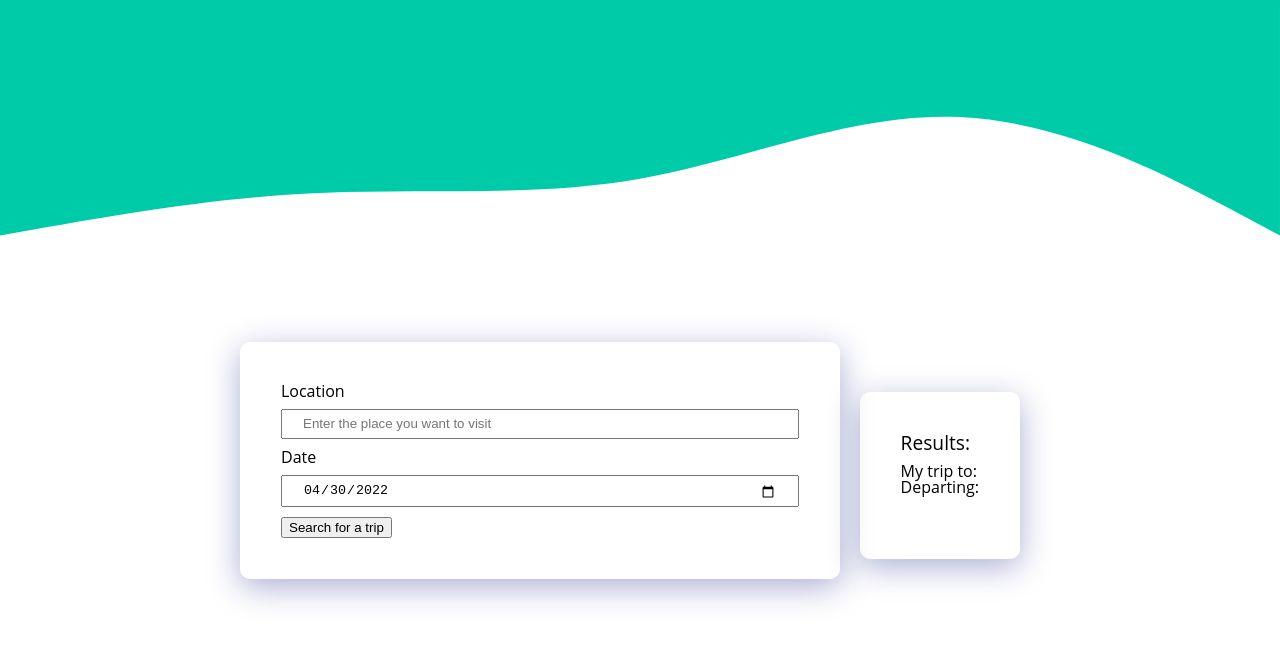
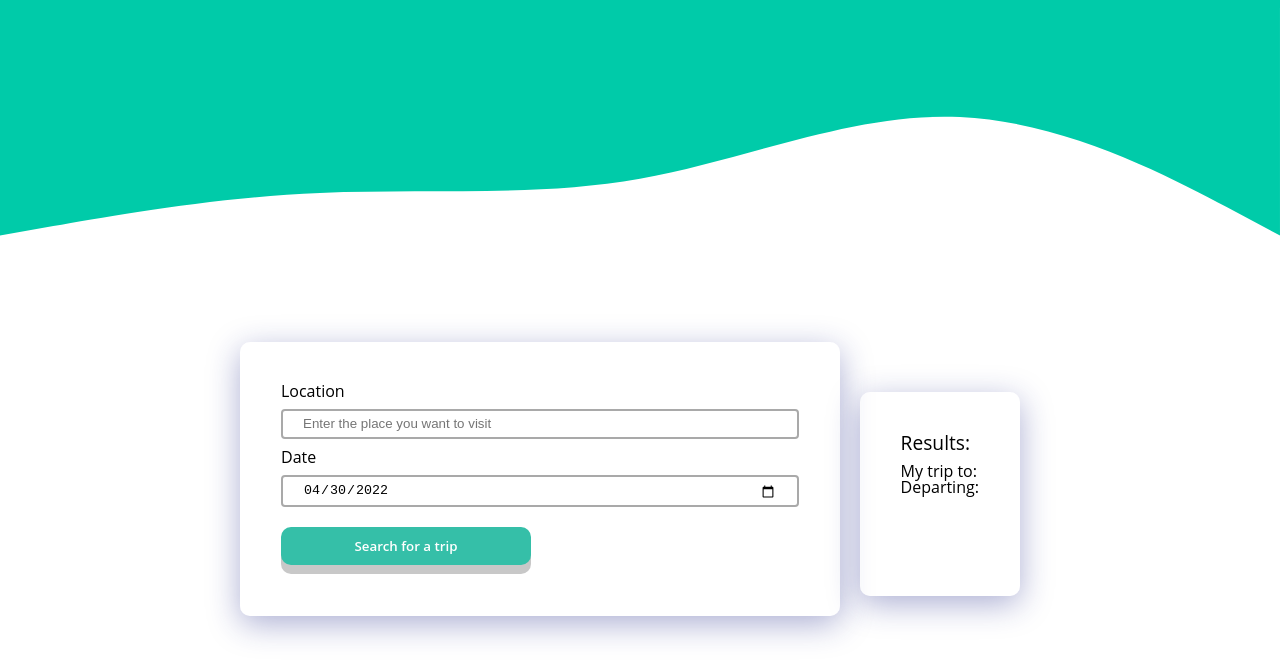
Before and after one commit to gabrielmarcano/fend-capstone, a website built with webpack: page src/client/views/index.html in a window 1280 px wide. Shown: the part 138-800 px from the top of the page. Built offline with nearby package versions, Linux system fonts and the light colour scheme.

Commit message:
Fixed input styles

```diff
--- a/src/client/styles/form.scss
+++ b/src/client/styles/form.scss
@@ -12,13 +12,25 @@ input {
     line-height: 16px;
     margin: 10px 0;
 
-    &#location, &#date {
+    &#destination, &#departure {
         border-radius: 4px;
         outline: none;
         border: 2px solid darkgrey;
     }
 
+    &#destination:focus-visible, &#departure:focus-visible {
+        outline-offset: 0px;
+        outline-color: black;
+        outline-style: auto;
+        outline-width: 1px;
+
+    }
+}
+
+button {
     &#search {
+        width: 250px;
+        margin: 10px auto;
         padding: 10px;
         text-align: center;
         font-weight: 600;
@@ -44,7 +56,6 @@ input {
 }
 
 
-
 #results {
     margin: 50px 20px 20px;
 
```
